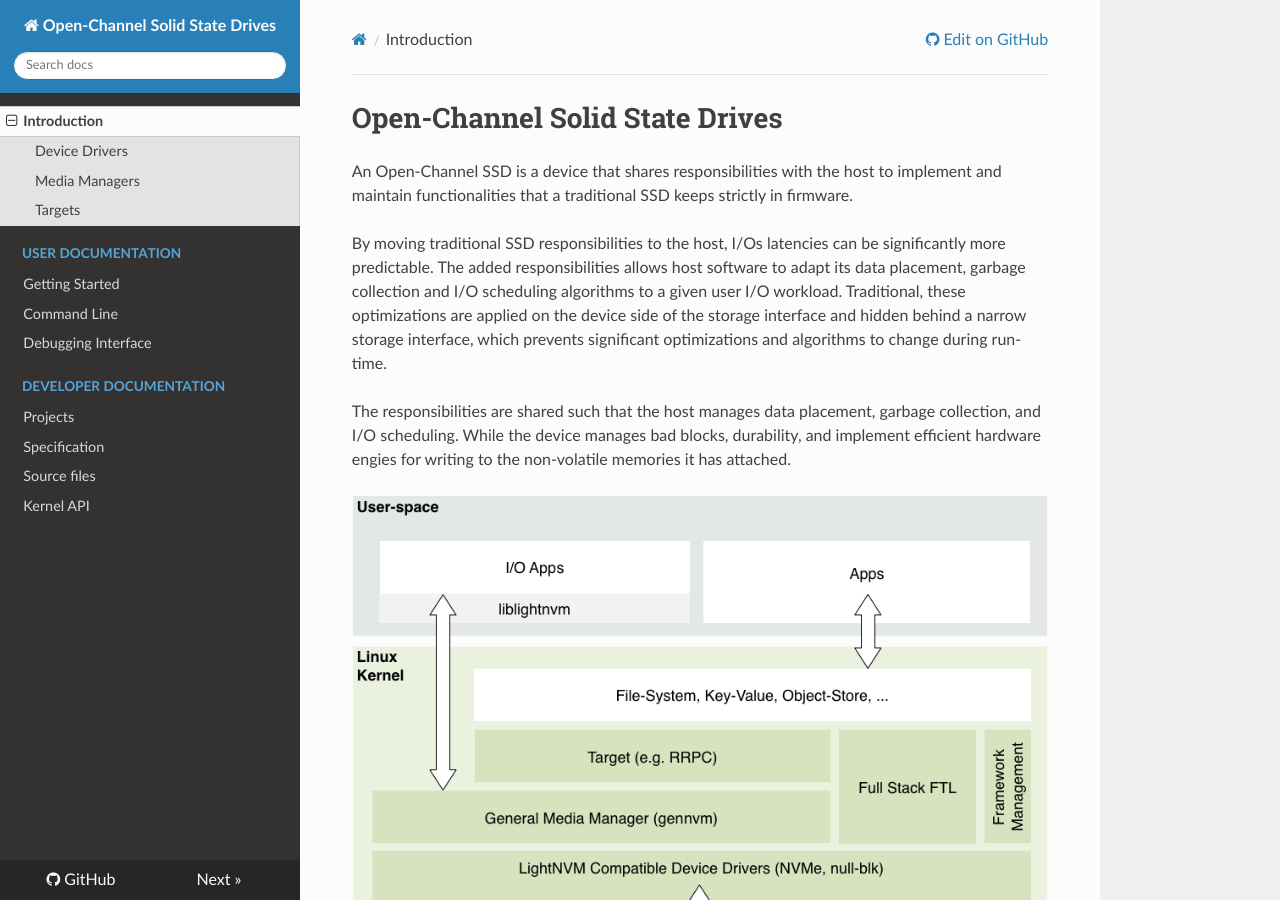
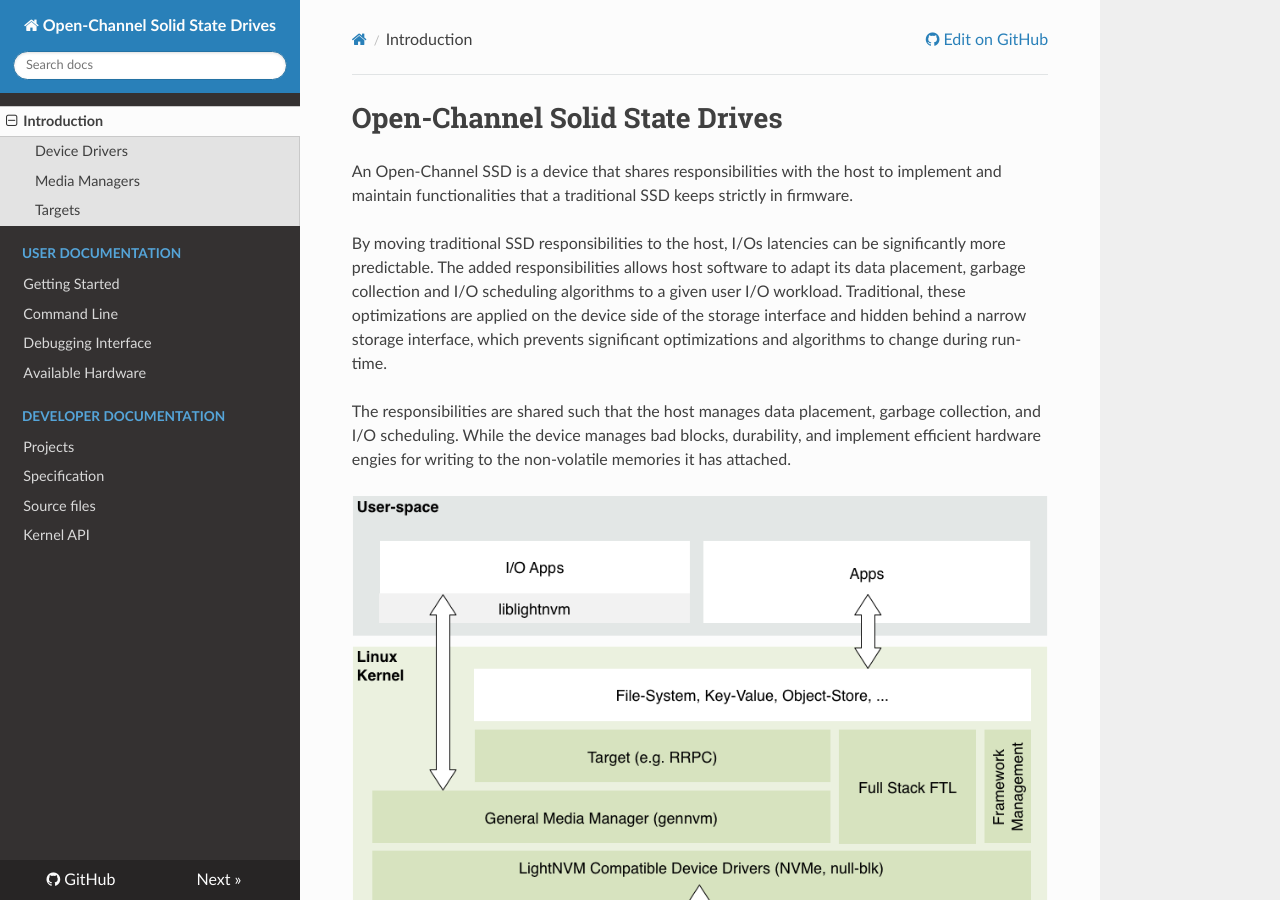
Before and after one commit to OpenChannelSSD/documentation, an MkDocs documentation site: the page built from docs/index.md, in a window 1280 px wide and 900 px high. Built offline with MkDocs 1.6.1, drawn with Linux system fonts in a browser that asks for light colours; nearby versions of some CDN libraries; old or Windows-style settings are respelled for this version of MkDocs.

Commit message:
Update mkdocs.yml

```diff
--- a/mkdocs.yml
+++ b/mkdocs.yml
@@ -8,6 +8,7 @@ pages:
      - 'Getting Started': gettingstarted.md
      - 'Command Line': commands.md
      - 'Debugging Interface' : debug.md
+     - 'Available Hardware' : hardware.md
  - Developer Documentation:
      - 'Projects': projects.md
      - 'Specification': specification.md
```
